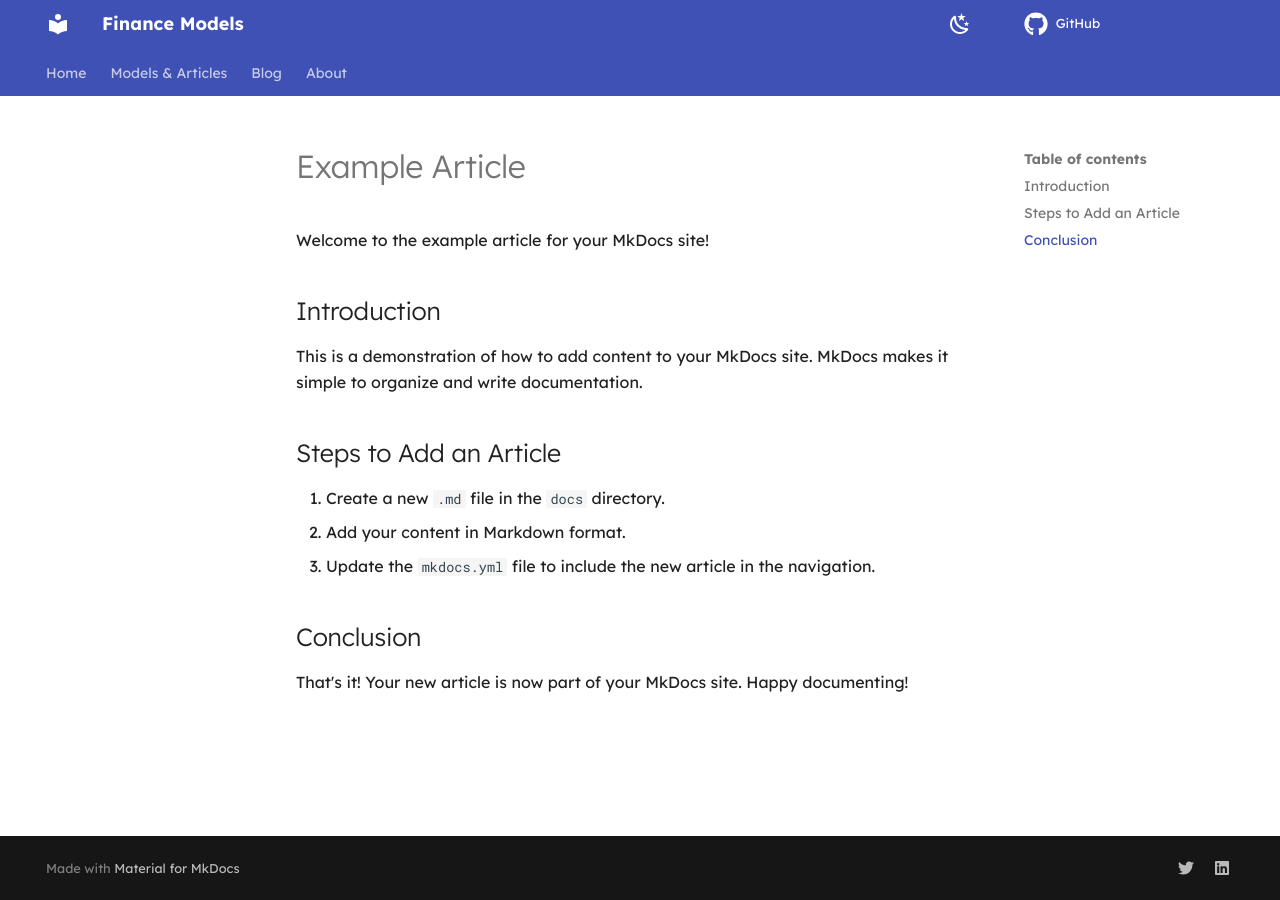
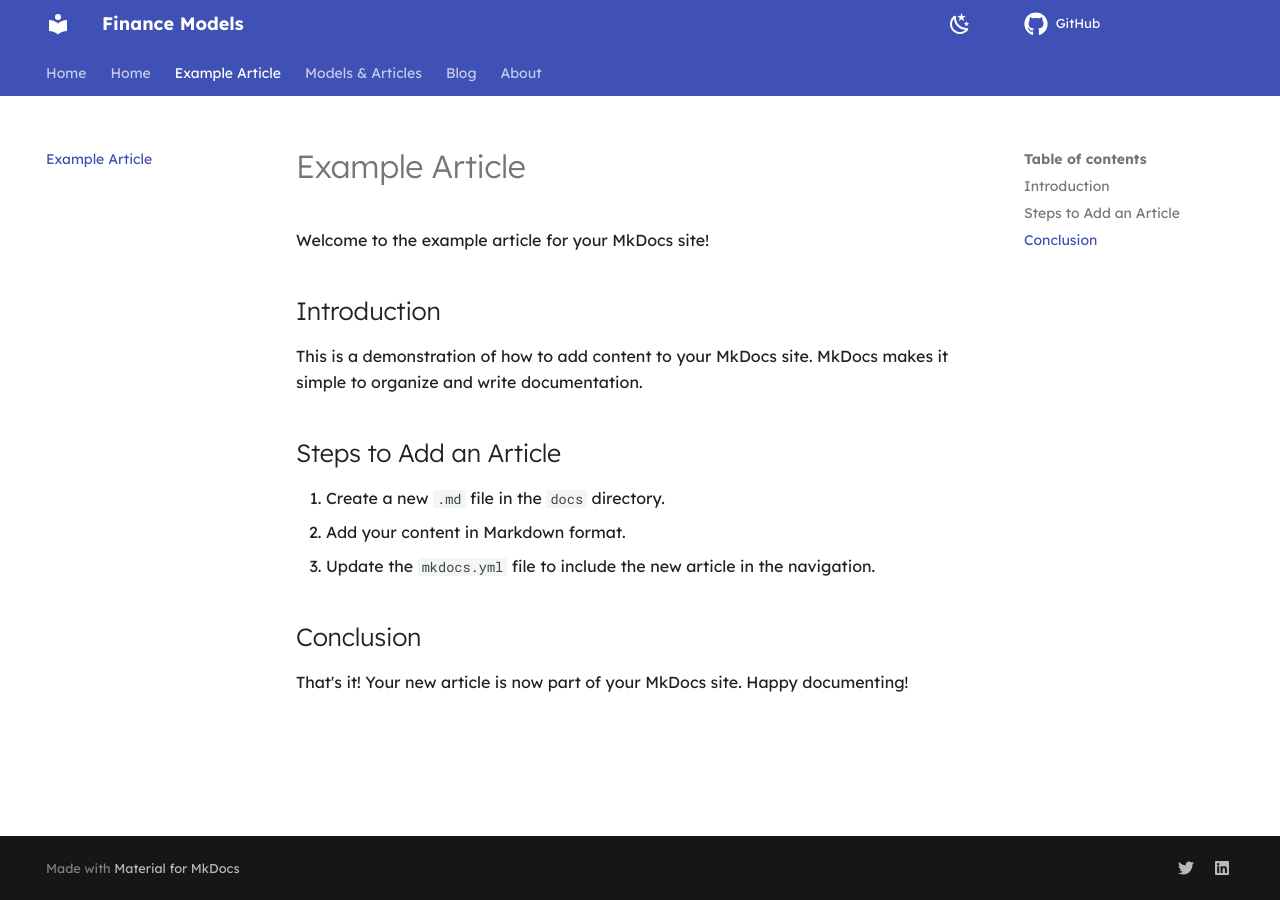
Before and after one commit to TheStatsProject/finance-models-docs, an MkDocs documentation site: the page built from docs/example-article.md, in a window 1280 px wide. Built offline with MkDocs 1.6.1 and Material for MkDocs 9.7.7, drawn with Linux system fonts in a browser that asks for light colours; comment, search, counter and statistics services are not loaded.

Commit message:
Update mkdocs.yml

```diff
--- a/mkdocs.yml
+++ b/mkdocs.yml
@@ -49,6 +49,8 @@ extra:
 
 nav:                          # define precise navigation order :contentReference[oaicite:16]{index=16}
   - Home: index.md
+  - Home: index.md
+  - Example Article: example-article.md
   - Models & Articles:
       - Model A: models/model_a.md
       - Model B: models/model_b.md
```
